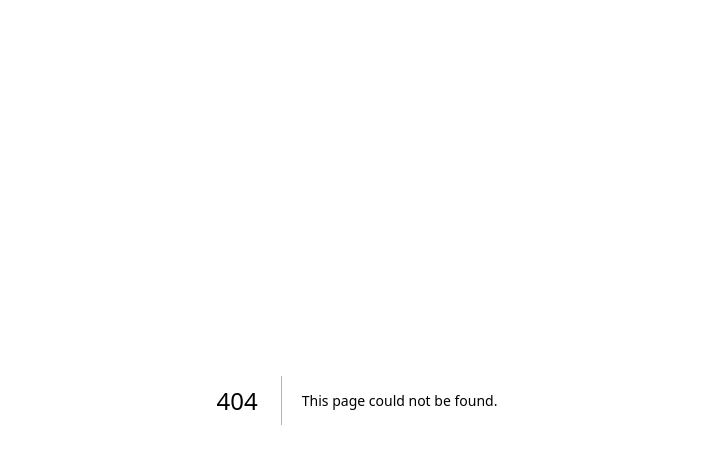
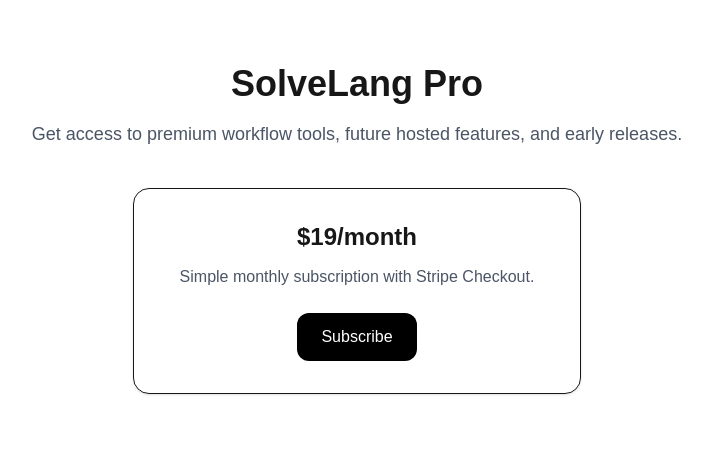
Before and after one commit to saiidz/solvelang-site, a Next.js app: page /pricing in a window 1280 px wide. Before the commit this address had no page. Shown: the top 464 px of the page, without its empty margins (283-995 px from the left). Built offline with nearby package versions, Linux system fonts and the light colour scheme.

Commit message:
Temporarily remove Stripe routes for deploy

```diff
--- /dev/null
+++ b/app/pricing/page.tsx
@@ -0,0 +1,24 @@
+import SubscribeButton from "@/components/SubscribeButton";
+
+export default function PricingPage() {
+  return (
+    <main className="min-h-screen px-6 py-16">
+      <div className="mx-auto max-w-3xl text-center">
+        <h1 className="text-4xl font-bold">SolveLang Pro</h1>
+        <p className="mt-4 text-lg text-gray-600">
+          Get access to premium workflow tools, future hosted features, and early releases.
+        </p>
+
+        <div className="mx-auto mt-10 max-w-md rounded-2xl border p-8 shadow-sm">
+          <h2 className="text-2xl font-semibold">$19/month</h2>
+          <p className="mt-3 text-gray-600">
+            Simple monthly subscription with Stripe Checkout.
+          </p>
+          <div className="mt-6">
+            <SubscribeButton />
+          </div>
+        </div>
+      </div>
+    </main>
+  );
+}
--- /dev/null
+++ b/app/success/page.tsx
@@ -0,0 +1,12 @@
+export default function SuccessPage() {
+  return (
+    <main className="min-h-screen px-6 py-16">
+      <div className="mx-auto max-w-2xl text-center">
+        <h1 className="text-4xl font-bold">Subscription successful</h1>
+        <p className="mt-4 text-lg text-gray-600">
+          Your payment was completed. You can now continue back into the app.
+        </p>
+      </div>
+    </main>
+  );
+}
--- /dev/null
+++ b/components/SubscribeButton.tsx
@@ -0,0 +1,26 @@
+"use client";
+
+export default function SubscribeButton() {
+  const handleSubscribe = async () => {
+    const res = await fetch("/api/stripe/checkout", {
+      method: "POST",
+    });
+
+    const data = await res.json();
+
+    if (data.url) {
+      window.location.href = data.url;
+    } else {
+      alert("Could not start checkout");
+    }
+  };
+
+  return (
+    <button
+      onClick={handleSubscribe}
+      className="rounded-xl bg-black px-6 py-3 text-white"
+    >
+      Subscribe
+    </button>
+  );
+}
--- /dev/null
+++ b/disabled-routes/stripe/checkout/route.ts
@@ -0,0 +1,29 @@
+import { NextResponse } from "next/server";
+import Stripe from "stripe";
+
+const stripe = new Stripe(process.env.STRIPE_SECRET_KEY!);
+
+export async function POST() {
+  try {
+    const session = await stripe.checkout.sessions.create({
+      mode: "subscription",
+      payment_method_types: ["card"],
+      line_items: [
+        {
+          price: process.env.STRIPE_PRICE_ID!,
+          quantity: 1,
+        },
+      ],
+      success_url: `${process.env.NEXT_PUBLIC_APP_URL}/success?session_id={CHECKOUT_SESSION_ID}`,
+      cancel_url: `${process.env.NEXT_PUBLIC_APP_URL}/pricing`,
+    });
+
+    return NextResponse.json({ url: session.url });
+  } catch (error) {
+    console.error("Stripe checkout error:", error);
+    return NextResponse.json(
+      { error: "Failed to create checkout session" },
+      { status: 500 }
+    );
+  }
+}
--- /dev/null
+++ b/disabled-routes/stripe/webhook/route.ts
@@ -0,0 +1,47 @@
+import { headers } from "next/headers";
+import { NextResponse } from "next/server";
+import Stripe from "stripe";
+
+const stripe = new Stripe(process.env.STRIPE_SECRET_KEY!);
+
+export async function POST(req: Request) {
+  const body = await req.text();
+  const signature = (await headers()).get("stripe-signature");
+
+  if (!signature) {
+    return new NextResponse("Missing signature", { status: 400 });
+  }
+
+  let event: Stripe.Event;
+
+  try {
+    event = stripe.webhooks.constructEvent(
+      body,
+      signature,
+      process.env.STRIPE_WEBHOOK_SECRET!
+    );
+  } catch (err) {
+    console.error("Webhook signature verification failed:", err);
+    return new NextResponse("Invalid signature", { status: 400 });
+  }
+
+  switch (event.type) {
+    case "checkout.session.completed": {
+      const session = event.data.object as Stripe.Checkout.Session;
+      console.log("Subscription checkout completed:", session.id);
+      break;
+    }
+
+    case "customer.subscription.updated":
+    case "customer.subscription.deleted": {
+      const subscription = event.data.object as Stripe.Subscription;
+      console.log("Subscription changed:", subscription.id);
+      break;
+    }
+
+    default:
+      console.log("Unhandled event:", event.type);
+  }
+
+  return NextResponse.json({ received: true });
+}
--- a/package.json
+++ b/package.json
@@ -9,9 +9,11 @@
     "lint": "eslint"
   },
   "dependencies": {
+    "@stripe/stripe-js": "^9.4.0",
     "next": "16.2.5",
     "react": "19.2.4",
-    "react-dom": "19.2.4"
+    "react-dom": "19.2.4",
+    "stripe": "^22.1.1"
   },
   "devDependencies": {
     "@tailwindcss/postcss": "^4",
```
Also changed, not shown: 1 other file (tests, documents, lock files or other folders).
